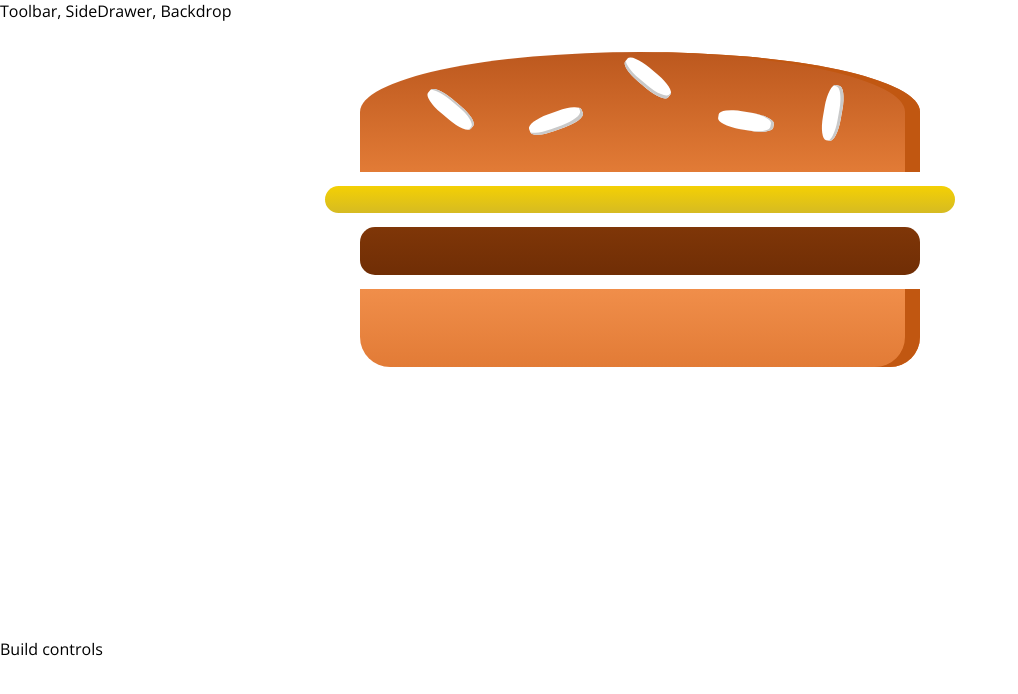
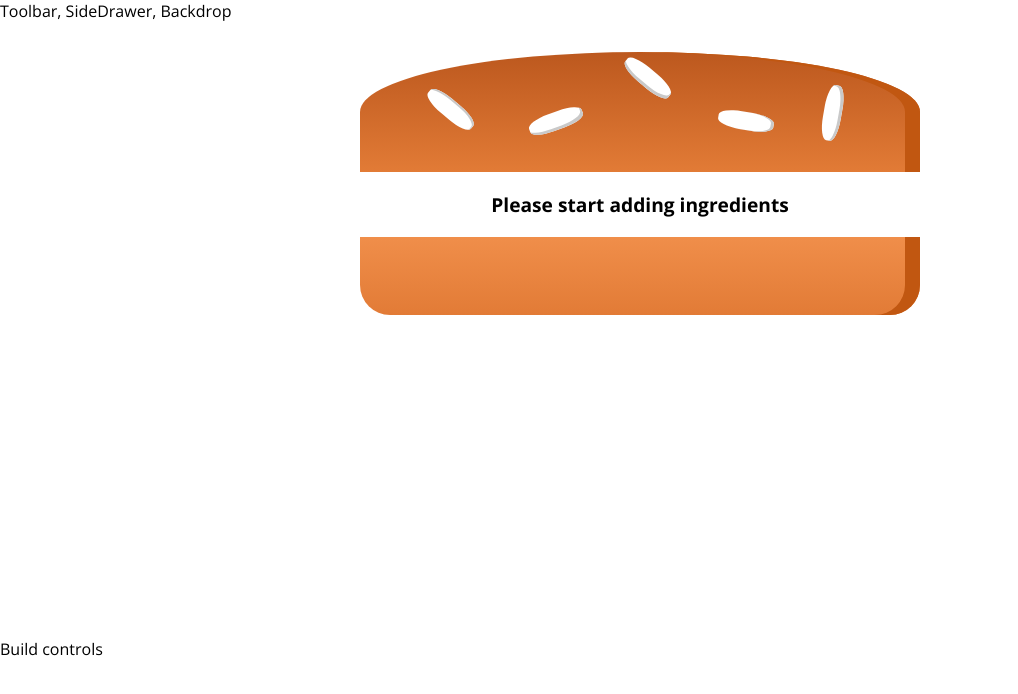
Before and after one commit to Maycas/Burger-Builder, a React (Create React App) app: page / in a window 1280 px wide. Shown: the top 694 px of the page, without its empty margins (0-1018 px from the left). Built offline with nearby package versions, Linux system fonts and the light colour scheme.

Commit message:
Passing ingredients to Burger component

```diff
--- a/src/components/Burger/Burger.js
+++ b/src/components/Burger/Burger.js
@@ -5,11 +5,24 @@
 import BurgerIngredient from './BurgerIngredient/BurgerIngredient'
 
 const burger = (props) => {
+  let transformedIngredients = Object.keys(props.ingredients)
+    .map(igKey => {
+      return [...Array(props.ingredients[igKey])].map((_, idx) => {
+        return <BurgerIngredient key={igKey + idx} type={igKey} />
+      })
+    })
+    .reduce((arr, el) => {
+      return arr.concat(el)
+    }, [])
+
+  if (transformedIngredients.length === 0) {
+    transformedIngredients = <p>Please start adding ingredients</p>
+  }
+
   return (
     <div className={classes.Burger}>
       <BurgerIngredient type='bread-top' />
-      <BurgerIngredient type='cheese' />
-      <BurgerIngredient type='meat' />
+      {transformedIngredients}
       <BurgerIngredient type='bread-bottom' />
     </div>
   )
--- a/src/containers/BurgerBuilder/BurgerBuilder.js
+++ b/src/containers/BurgerBuilder/BurgerBuilder.js
@@ -5,10 +5,19 @@
 import Burger from '../../components/Burger/Burger'
 
 class BurgerBuilder extends Component {
+  state = {
+    ingredients: {
+      salad: 0,
+      bacon: 0,
+      cheese: 0,
+      meat: 0
+    }
+  }
+
   render () {
     return (
       <Aux>
-        <Burger />
+        <Burger ingredients={this.state.ingredients} />
         <div>Build controls</div>
       </Aux>
     )
```
